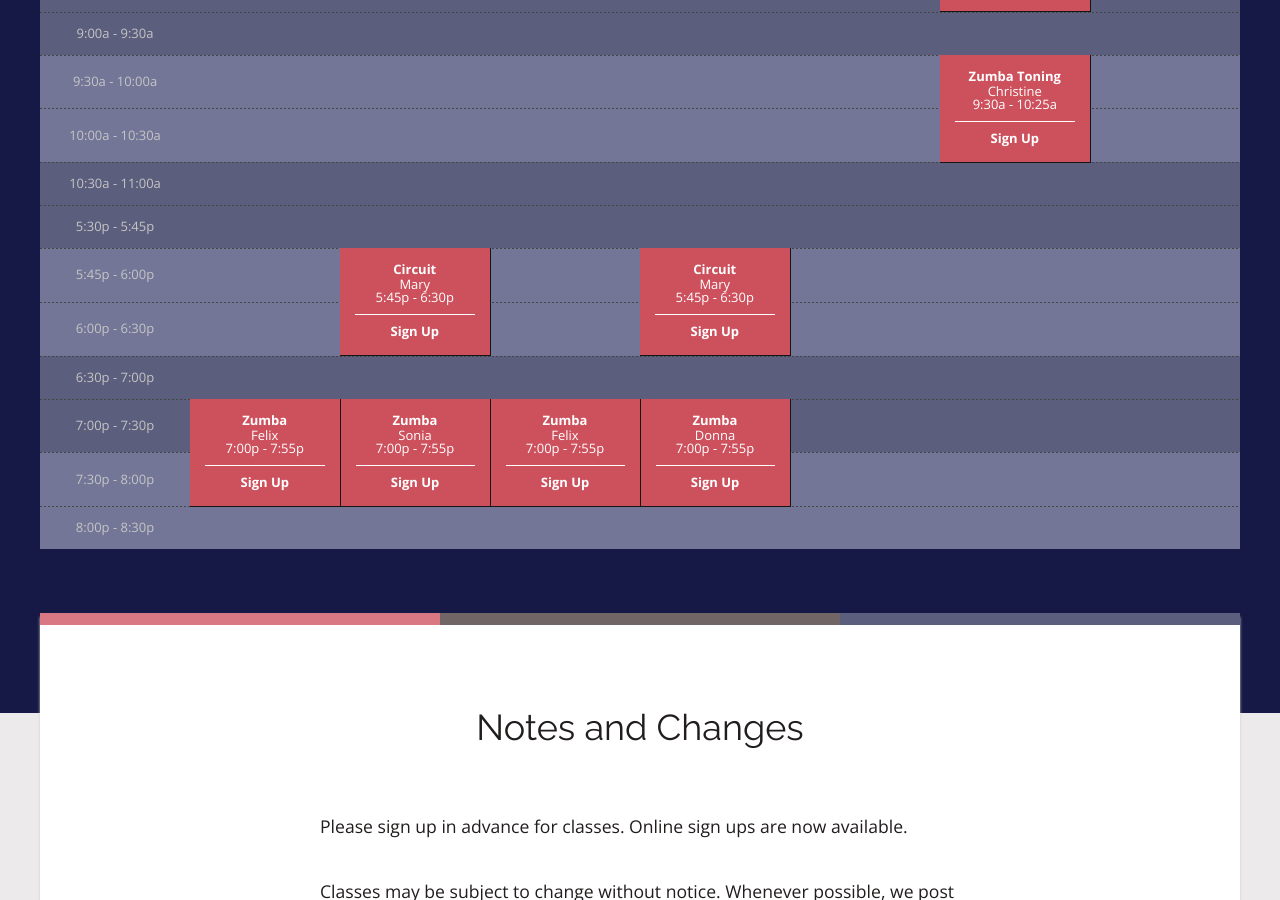
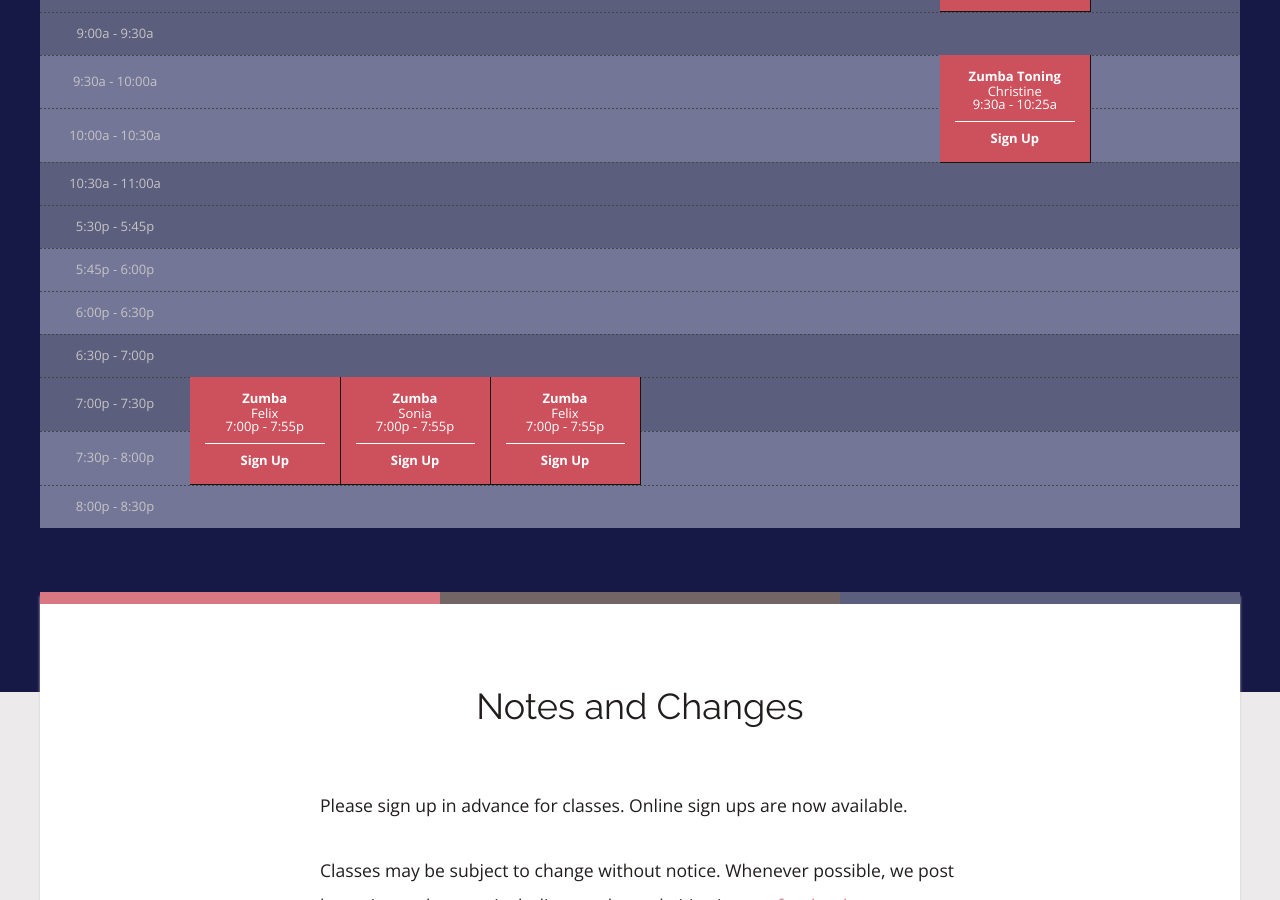
Before and after one commit to rwstone/shapeitup, a Jekyll site: the page built from schedule/index.md, in a window 1280 px wide and 900 px high, scrolled down 378 px. Built offline with Jekyll 4.4.1, drawn with Linux system fonts in a browser that asks for light colours; some web fonts are replaced.

Commit message:
Updated Index

```diff
--- a/schedule/index.md
+++ b/schedule/index.md
@@ -9,12 +9,6 @@ sessions:
   start_time: 7:00p
   end_time: 7:55p
   length: 2
-- class: Circuit
-  instructor: Mary
-  day: Tuesday
-  start_time: 5:45p
-  end_time: 6:30p
-  length: 2
 - class: Zumba
   instructor: Sonia
   day: Tuesday
@@ -24,18 +18,6 @@ sessions:
 - class: Zumba
   instructor: Felix
   day: Wednesday
-  start_time: 7:00p
-  end_time: 7:55p
-  length: 2
-- class: Circuit
-  instructor: Mary
-  day: Thursday
-  start_time: 5:45p
-  end_time: 6:30p
-  length: 2
-- class: Zumba
-  instructor: Donna
-  day: Thursday
   start_time: 7:00p
   end_time: 7:55p
   length: 2
```
